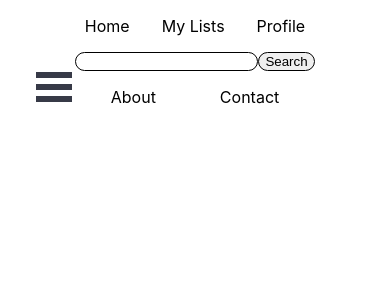
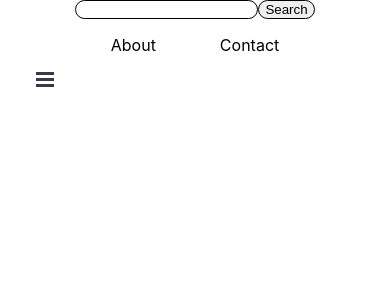
Before and after one commit to marcopoloye/dont-forget, a React (Create React App) app: page / in a window 390 px wide. Shown: the top 300 px of the page. Built offline with nearby package versions, Linux system fonts and the light colour scheme; the HTML template or start-up script is replaced by a standard one.

Commit message:
added media queries to sidebar

```diff
--- a/package.json
+++ b/package.json
@@ -10,6 +10,7 @@
     "react": "^18.2.0",
     "react-burger-menu": "^3.0.8",
     "react-dom": "^18.2.0",
+    "react-responsive": "^9.0.0-beta.10",
     "react-router-dom": "5.3",
     "react-scripts": "5.0.1",
     "sass": "^1.54.0",
--- a/src/App.js
+++ b/src/App.js
@@ -1,16 +1,20 @@
 import './App.css';
 import {BrowserRouter as Router, Switch, Route} from 'react-router-dom';
-import HomePage from './pages/HomePage';
+import HomePage from './pages/HomePage/HomePage';
 import About from './pages/About';
 import Header from './components/Header/Header';
 import Footer from './components/Footer/Footer';
 import MobileSideBar from './components/MobileSideBar/MobileSideBar';
+import { useMediaQuery } from 'react-responsive';
 
 function App() {
+  const mobile = useMediaQuery({ query: '(max-width: 767px)'})
+  const tablet = useMediaQuery({ query: '(min-width: 768px)'})
+
   return (
     <Router>
-      <Header />
-      <MobileSideBar />
+      {mobile && <MobileSideBar/>}
+      {tablet && <Header />}
       <Switch>
         <Route path='/' exact component={HomePage}/>
         <Route path='/destination/:id' />
--- a/src/components/MobileSideBar/MobileSideBar.js
+++ b/src/components/MobileSideBar/MobileSideBar.js
@@ -5,10 +5,20 @@ import { Link } from 'react-router-dom';
 
 function MobileSideBar() {
     return (
-        <Menu>
-            <Link to='/about'>
+        <Menu width={200}>
+            <Link to='/'>
                 <p className="menu-item">
-                    Test
+                    Home
+                </p>
+            </Link>
+            <Link to='/'>
+                <p className="menu-item">
+                    My Lists
+                </p>
+            </Link>
+            <Link to='/'>
+                <p className="menu-item">
+                    Profile
                 </p>
             </Link>
         </Menu>
--- a/src/components/MobileSideBar/MobileSideBar.scss
+++ b/src/components/MobileSideBar/MobileSideBar.scss
@@ -1,8 +1,8 @@
 /* Position and sizing of burger button */
 .bm-burger-button {
     position: fixed;
-    width: 36px;
-    height: 30px;
+    width: 18px;
+    height: 15px;
     left: 36px;
     top: 72px;
   }
@@ -58,7 +58,6 @@
 /* Individual item */
 .bm-item {
     display: inline-block;
-
     color: #d1d1d1;
     margin-bottom: 10px;
     text-align: left;
--- a/src/pages/HomePage.js
+++ /dev/null
@@ -1,15 +0,0 @@
-import React, {Component} from 'react';
-import SearchBar from '../components/SearchBar/SearchBar';
-
-class HomePage extends Component {
-    state = {  }
-    render() {
-        return (
-            <>
-                <SearchBar />
-            </>
-        );
-    }
-}
-
-export default HomePage;
--- /dev/null
+++ b/src/pages/HomePage/HomePage.js
@@ -0,0 +1,13 @@
+import React, {Component} from 'react';
+import SearchBar from '../../components/SearchBar/SearchBar';
+import './HomePage.scss'
+
+function HomePage() {
+    return (
+        <div className='homepage'>
+            <SearchBar />
+        </div>
+    );
+}
+
+export default HomePage;
```
Also changed, not shown: src/pages/HomePage/HomePage.scss (added), 1 other file (tests, documents, lock files or other folders).
